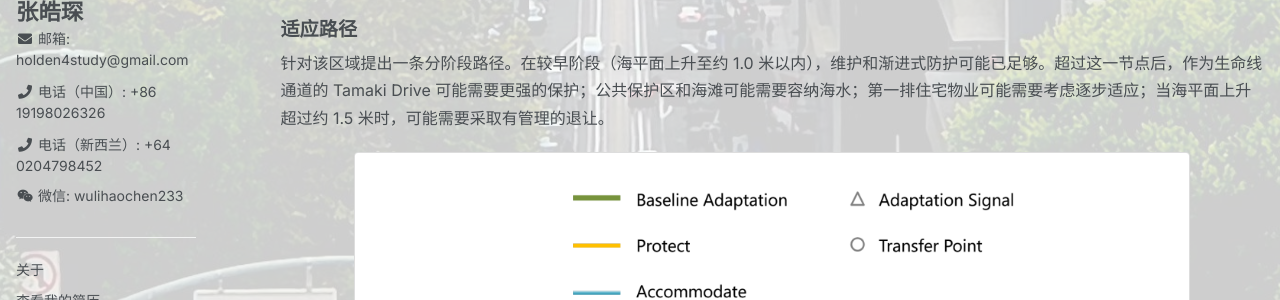
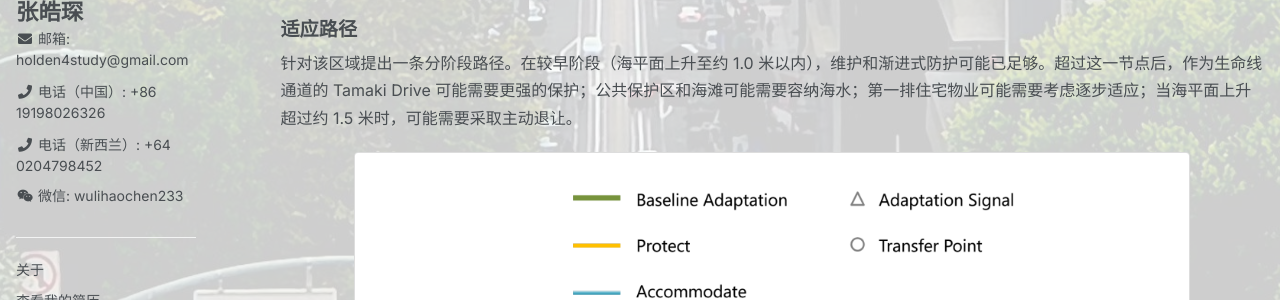
Before and after one commit to Zhang-holden/Zhang-holden.github.io, a Jekyll site: the page built from _pages/zh/mission-bay-adaptation.md, in a window 1280 px wide and 900 px high, scrolled down 774 px. Shown: the part 207-507 px from the top of the window. Built offline with Jekyll 4.4.1, drawn with Linux system fonts in a browser that asks for light colours.

Commit message:
Use proactive retreat wording and unify reserve/block terms

```diff
--- a/_pages/zh/mission-bay-adaptation.md
+++ b/_pages/zh/mission-bay-adaptation.md
@@ -44,7 +44,7 @@ author_profile: true
 
 ## 适应路径
 
-针对该区域提出一条分阶段路径。在较早阶段（海平面上升至约 1.0 米以内），维护和渐进式防护可能已足够。超过这一节点后，作为生命线通道的 Tamaki Drive 可能需要更强的保护；公共保护区和海滩可能需要容纳海水；第一排住宅物业可能需要考虑逐步适应；当海平面上升超过约 1.5 米时，可能需要采取有管理的退让。
+针对该区域提出一条分阶段路径。在较早阶段（海平面上升至约 1.0 米以内），维护和渐进式防护可能已足够。超过这一节点后，作为生命线通道的 Tamaki Drive 可能需要更强的保护；公共保护区和海滩可能需要容纳海水；第一排住宅物业可能需要考虑逐步适应；当海平面上升超过约 1.5 米时，可能需要采取主动退让。
 
 <div style="text-align: center; margin: 20px 0;">
   <a href="/images/mission_bay_adaptation_pathway.png" target="_blank" title="点击查看完整尺寸的适应路径图">
```
Also changed, not shown: _pages/zh/index.md (+1 -1 lines).
